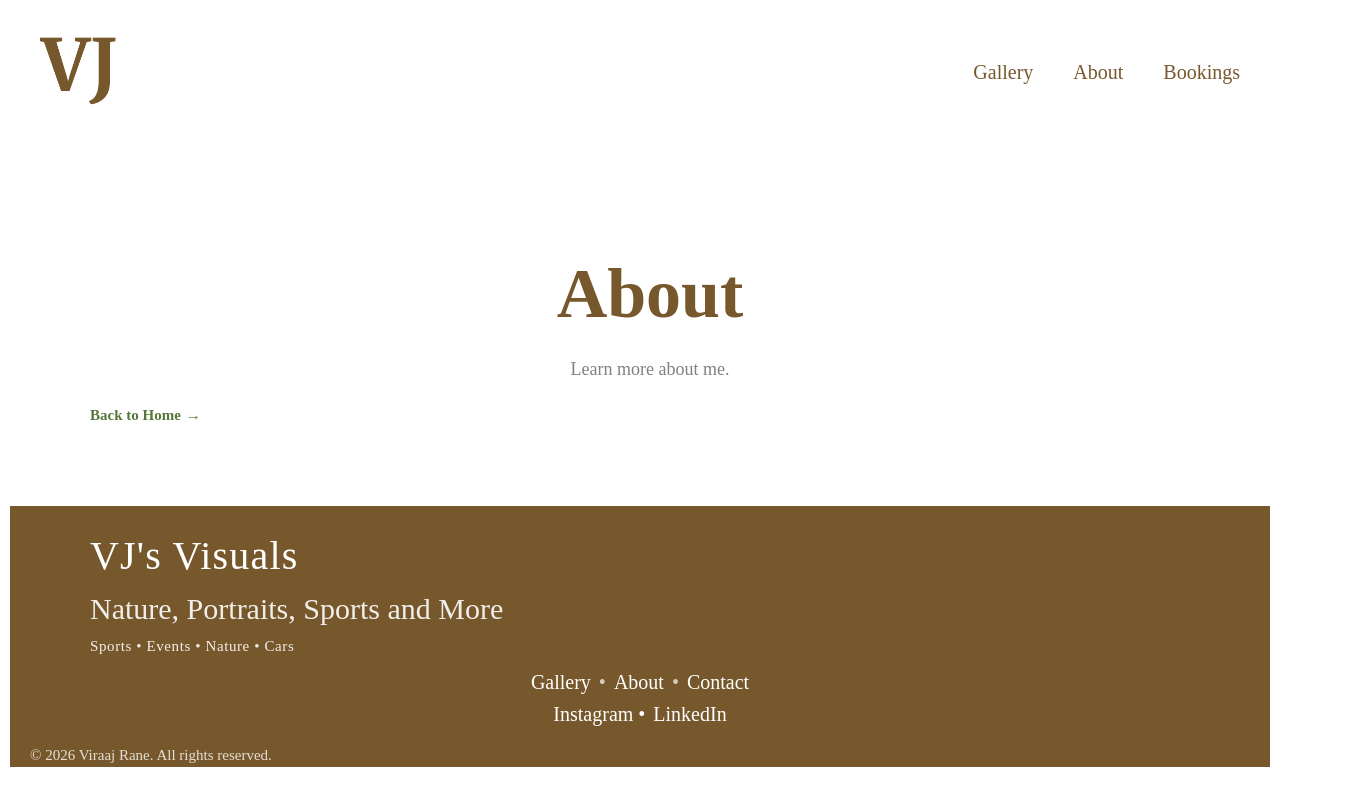
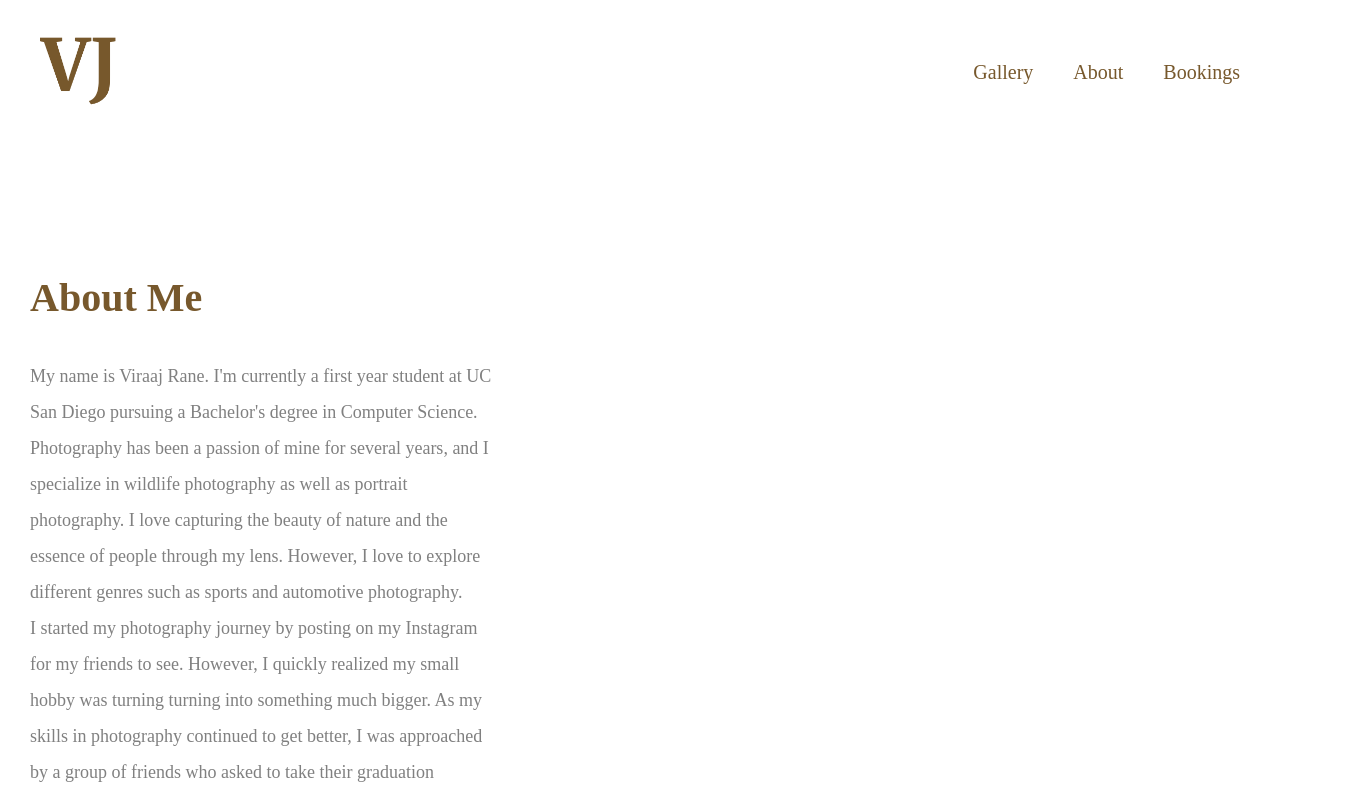
Before and after one commit to vsrane-maker/photo-website-react, a Next.js app: page /about in a window 1280 px wide. Shown: the top 799 px of the page, 1370 px wide, since content can reach past the window. Built offline with nearby package versions, Linux system fonts and the light colour scheme.

Commit message:
Updated about me page

```diff
--- a/app/about/page.tsx
+++ b/app/about/page.tsx
@@ -5,18 +5,53 @@ export default function AboutPage() {
   return (
     <>
       <Navbar />
-      <main className="block container">
-        <header className="block__header">
-          <h1>About</h1>
-          <p>Learn more about me.</p>
-        </header>
-
-        <p>
-          <Link href="/" className="link-arrow">
-            Back to Home
-          </Link>
-        </p>
-      </main>
+      <div className="grid grid--1x2" style={{ paddingTop: "10rem" }}>
+        <section>
+          <header>
+            <h2 style={{ paddingLeft: "2rem" }}>About Me</h2>
+          </header>
+          <p
+            className="aboutMe__description"
+            style={{
+              lineHeight: "2",
+              paddingRight: "2rem",
+              fontSize: "1.8rem",
+            }}
+          >
+            My name is Viraaj Rane. I'm currently a first year student at UC San
+            Diego pursuing a Bachelor's degree in Computer Science. Photography
+            has been a passion of mine for several years, and I specialize in
+            wildlife photography as well as portrait photography. I love
+            capturing the beauty of nature and the essence of people through my
+            lens. However, I love to explore different genres such as sports and
+            automotive photography.
+            <br />
+            I started my photography journey by posting on my Instagram for my
+            friends to see. However, I quickly realized my small hobby was
+            turning turning into something much bigger. As my skills in
+            photography continued to get better, I was approached by a group of
+            friends who asked to take their graduation pictures. This moment
+            encouraged me to experiment with other forms of photography such as
+            events, sports, and astrophotography.
+            <br />
+            Now, I am a professional event photographer that has the priviledge
+            of capturing unforgettable moments for the people around me.
+            Photography is a way I can capture the stories, adventures, and rare
+            moments around me.
+          </p>
+        </section>
+        <picture data-aos="fade-left">
+          <source
+            type="image/jpg"
+            srcSet="images/resized/ViraajRane_pfp.jpg 1x, images/resized/ViraajRane_pfp_2x.jpg 2x"
+          />
+          <img
+            className="feature__image"
+            src="images/resized/ViraajRane_pfp_resized.jpg"
+            alt=""
+          />
+        </picture>
+      </div>
     </>
   );
 }
```
